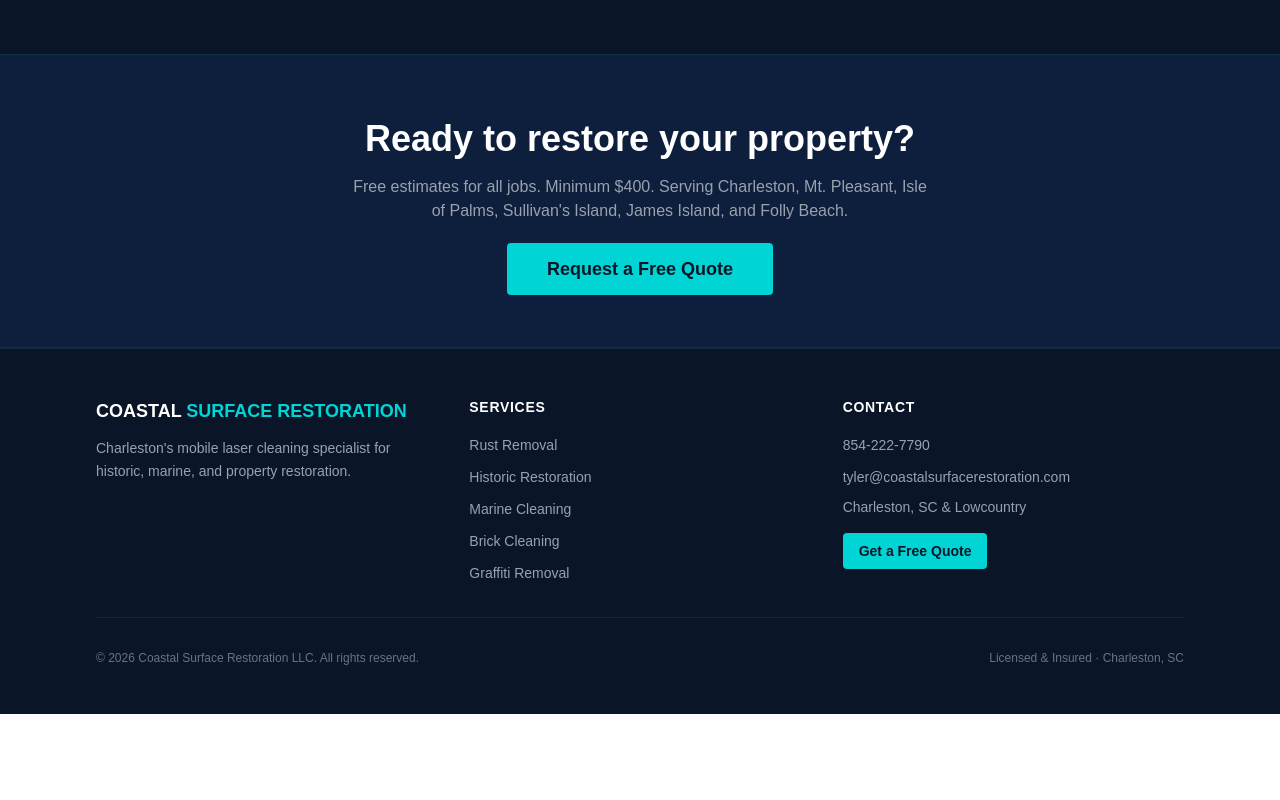
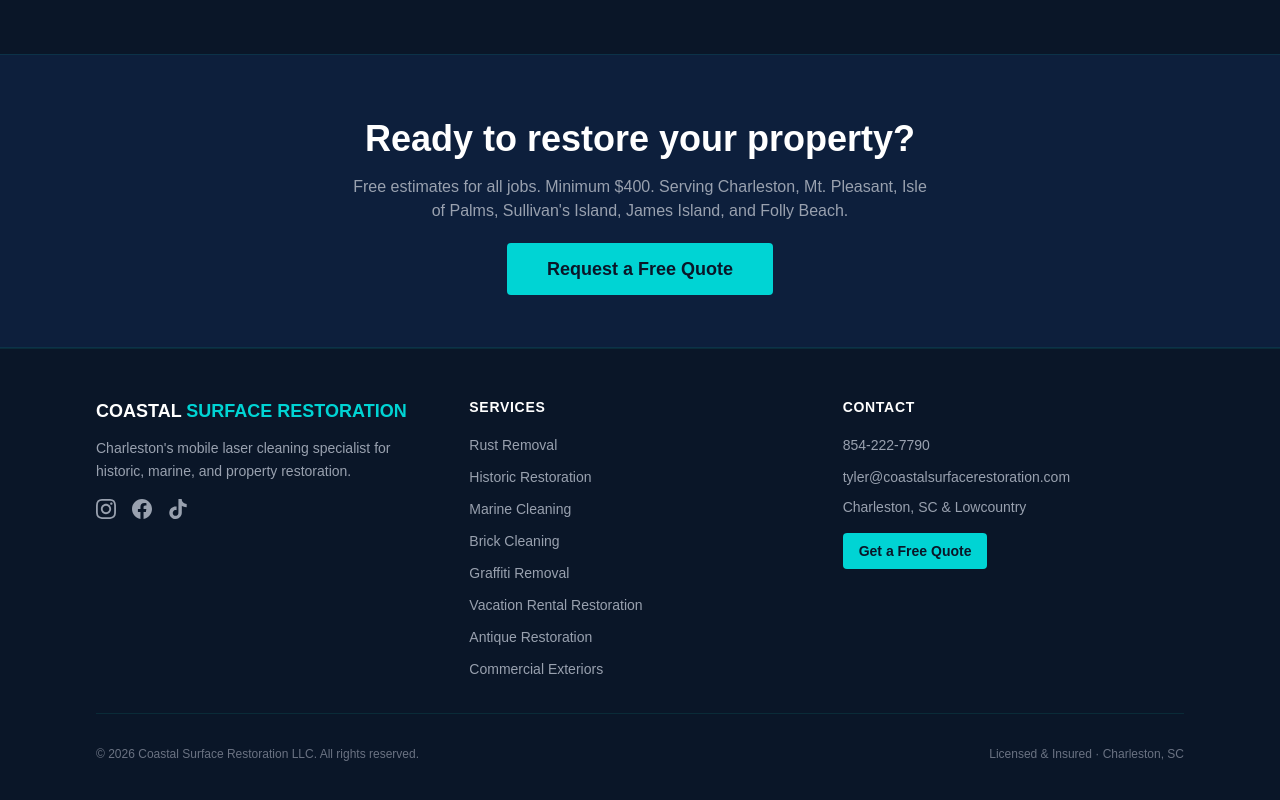
Before and after one commit to coastalsurfacerestoration1/coastal-surface-restoration, a Next.js app: page / in a window 1280 px wide. Shown: the part 1753-2553 px from the top of the page. Before the commit the page ends 2467 px from the top, so only its background shows below. Built offline with nearby package versions, Linux system fonts and the light colour scheme.

Commit message:
add social links to footer, fix historic slug, complete services list

```diff
--- a/app/components/Footer.tsx
+++ b/app/components/Footer.tsx
@@ -1,4 +1,28 @@
 import Link from 'next/link';
+
+const socials = [
+  {
+    label: 'Instagram',
+    href: 'https://www.instagram.com/coastalsurfacerestoration',
+    path: 'M12 2.163c3.204 0 3.584.012 4.85.07 3.252.148 4.771 1.691 4.919 4.919.058 1.265.069 1.645.069 4.849 0 3.205-.012 3.584-.069 4.849-.149 3.225-1.664 4.771-4.919 4.919-1.266.058-1.644.07-4.85.07-3.204 0-3.584-.012-4.849-.07-3.26-.149-4.771-1.699-4.919-4.92-.058-1.265-.07-1.644-.07-4.849 0-3.204.013-3.583.07-4.849.149-3.227 1.664-4.771 4.919-4.919 1.266-.057 1.645-.069 4.849-.069zm0-2.163c-3.259 0-3.667.014-4.947.072-4.358.2-6.78 2.618-6.98 6.98-.059 1.281-.073 1.689-.073 4.948 0 3.259.014 3.668.072 4.948.2 4.358 2.618 6.78 6.98 6.98 1.281.058 1.689.072 4.948.072 3.259 0 3.668-.014 4.948-.072 4.354-.2 6.782-2.618 6.979-6.98.059-1.28.073-1.689.073-4.948 0-3.259-.014-3.667-.072-4.947-.196-4.354-2.617-6.78-6.979-6.98-1.281-.059-1.69-.073-4.949-.073zm0 5.838c-3.403 0-6.162 2.759-6.162 6.162s2.759 6.163 6.162 6.163 6.162-2.759 6.162-6.163c0-3.403-2.759-6.162-6.162-6.162zm0 10.162c-2.209 0-4-1.79-4-4 0-2.209 1.791-4 4-4s4 1.791 4 4c0 2.21-1.791 4-4 4zm6.406-11.845c-.796 0-1.441.645-1.441 1.44s.645 1.44 1.441 1.44c.795 0 1.439-.645 1.439-1.44s-.644-1.44-1.439-1.44z',
+  },
+  {
+    label: 'Facebook',
+    href: 'https://www.facebook.com/profile.php?id=61589821678350',
+    path: 'M24 12.073c0-6.627-5.373-12-12-12s-12 5.373-12 12c0 5.99 4.388 10.954 10.125 11.854v-8.385H7.078v-3.47h3.047V9.43c0-3.007 1.792-4.669 4.533-4.669 1.312 0 2.686.235 2.686.235v2.953H15.83c-1.491 0-1.956.925-1.956 1.874v2.25h3.328l-.532 3.47h-2.796v8.385C19.612 23.027 24 18.062 24 12.073z',
+  },
+  {
+    label: 'TikTok',
+    href: 'https://www.tiktok.com/@coastalsurfacesc',
+    path: 'M12.525.02c1.31-.02 2.61-.01 3.91-.02.08 1.53.63 3.09 1.75 4.17 1.12 1.11 2.7 1.62 4.24 1.79v4.03c-1.44-.05-2.89-.35-4.2-.97-.57-.26-1.1-.59-1.62-.93-.01 2.92.01 5.84-.02 8.75-.08 1.4-.54 2.79-1.35 3.94-1.31 1.92-3.58 3.17-5.91 3.21-1.43.08-2.86-.31-4.08-1.03-2.02-1.19-3.44-3.37-3.65-5.71-.02-.5-.03-1-.01-1.49.18-1.9 1.12-3.72 2.58-4.96 1.66-1.44 3.98-2.13 6.15-1.72.02 1.48-.04 2.96-.04 4.44-.99-.32-2.15-.23-3.02.37-.63.41-1.11 1.04-1.36 1.75-.21.51-.15 1.07-.14 1.61.24 1.64 1.82 3.02 3.5 2.87 1.12-.01 2.19-.66 2.77-1.61.19-.33.4-.67.41-1.06.1-1.79.06-3.57.07-5.36.01-4.03-.01-8.05.02-12.07z',
+  },
+  // YOUTUBE: uncomment and confirm the URL once the channel exists
+  // {
+  //   label: 'YouTube',
+  //   href: 'https://www.youtube.com/@coastalsurfacerestoration',
+  //   path: 'M23.498 6.186a3.016 3.016 0 0 0-2.122-2.136C19.505 3.545 12 3.545 12 3.545s-7.505 0-9.377.505A3.017 3.017 0 0 0 .502 6.186C0 8.07 0 12 0 12s0 3.93.502 5.814a3.016 3.016 0 0 0 2.122 2.136c1.871.505 9.376.505 9.376.505s7.505 0 9.377-.505a3.015 3.015 0 0 0 2.122-2.136C24 15.93 24 12 24 12s0-3.93-.502-5.814zM9.545 15.568V8.432L15.818 12l-6.273 3.568z',
+  // },
+];
 
 export default function Footer() {
   return (
@@ -12,8 +36,24 @@
               COASTAL <span className="text-[#00d4d4]">SURFACE RESTORATION</span>
             </h3>
             <p className="text-gray-400 text-sm leading-relaxed">
-              Charleston's mobile laser cleaning specialist for historic, marine, and property restoration.
+              Charleston&apos;s mobile laser cleaning specialist for historic, marine, and property restoration.
             </p>
+            <div className="flex items-center gap-4 mt-4">
+              {socials.map((s) => (
+                <a
+                  key={s.label}
+                  href={s.href}
+                  target="_blank"
+                  rel="noopener noreferrer"
+                  aria-label={s.label}
+                  className="text-gray-400 hover:text-[#00d4d4] transition-colors"
+                >
+                  <svg width="20" height="20" viewBox="0 0 24 24" fill="currentColor" aria-hidden="true">
+                    <path d={s.path} />
+                  </svg>
+                </a>
+              ))}
+            </div>
           </div>
 
           {/* Services */}
@@ -21,10 +61,13 @@
             <h4 className="text-white font-semibold text-sm uppercase tracking-wider mb-4">Services</h4>
             <ul className="space-y-2">
               <li><Link href="/services/rust-removal-charleston" className="text-gray-400 hover:text-[#00d4d4] text-sm transition-colors">Rust Removal</Link></li>
-              <li><Link href="/services/historic-restoration-charleston" className="text-gray-400 hover:text-[#00d4d4] text-sm transition-colors">Historic Restoration</Link></li>
+              <li><Link href="/services/historic-ironwork-restoration-charleston" className="text-gray-400 hover:text-[#00d4d4] text-sm transition-colors">Historic Restoration</Link></li>
               <li><Link href="/services/marine-cleaning-charleston" className="text-gray-400 hover:text-[#00d4d4] text-sm transition-colors">Marine Cleaning</Link></li>
               <li><Link href="/services/brick-cleaning-charleston" className="text-gray-400 hover:text-[#00d4d4] text-sm transition-colors">Brick Cleaning</Link></li>
               <li><Link href="/services/graffiti-removal-charleston" className="text-gray-400 hover:text-[#00d4d4] text-sm transition-colors">Graffiti Removal</Link></li>
+              <li><Link href="/services/vacation-rental-cleaning-charleston" className="text-gray-400 hover:text-[#00d4d4] text-sm transition-colors">Vacation Rental Restoration</Link></li>
+              <li><Link href="/services/antique-restoration-charleston" className="text-gray-400 hover:text-[#00d4d4] text-sm transition-colors">Antique Restoration</Link></li>
+              <li><Link href="/services/commercial-exterior-cleaning-charleston" className="text-gray-400 hover:text-[#00d4d4] text-sm transition-colors">Commercial Exteriors</Link></li>
             </ul>
           </div>
 
@@ -42,7 +85,7 @@
                   tyler@coastalsurfacerestoration.com
                 </a>
               </li>
-              <li className="text-gray-400 text-sm">Charleston, SC & Lowcountry</li>
+              <li className="text-gray-400 text-sm">Charleston, SC &amp; Lowcountry</li>
             </ul>
             <Link
               href="/quote"
@@ -58,7 +101,7 @@
             © {new Date().getFullYear()} Coastal Surface Restoration LLC. All rights reserved.
           </p>
           <p className="text-gray-500 text-xs">
-            Licensed & Insured · Charleston, SC
+            Licensed &amp; Insured · Charleston, SC
           </p>
         </div>
       </div>
```
